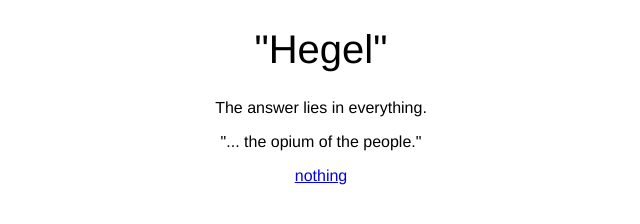
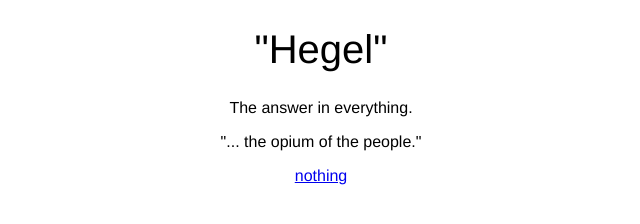
Before and after one commit to nothingX001/this-is-nothing, a plain HTML site: page article10.html in a window 1280 px wide. Shown: the full height of the page, 319-959 px from the left. Drawn offline with Linux system fonts and the light colour scheme.

Commit message:
Update article10.html

```diff
--- a/article10.html
+++ b/article10.html
@@ -8,7 +8,7 @@
 <body>
     <h1>"Hegel"</h1>
     <p>
-        The answer lies in everything.
+        The answer in everything.
     </p>
     <p>
         "... the opium of the people."
```
